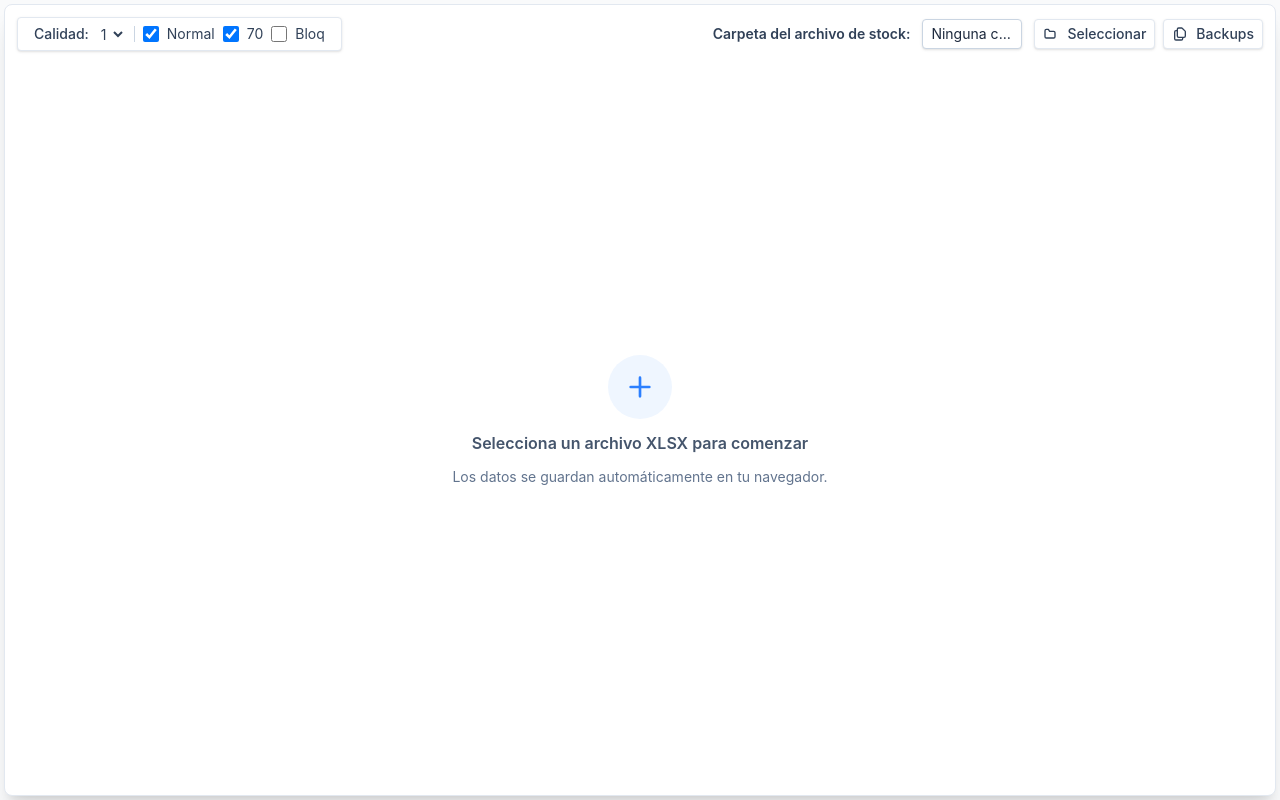
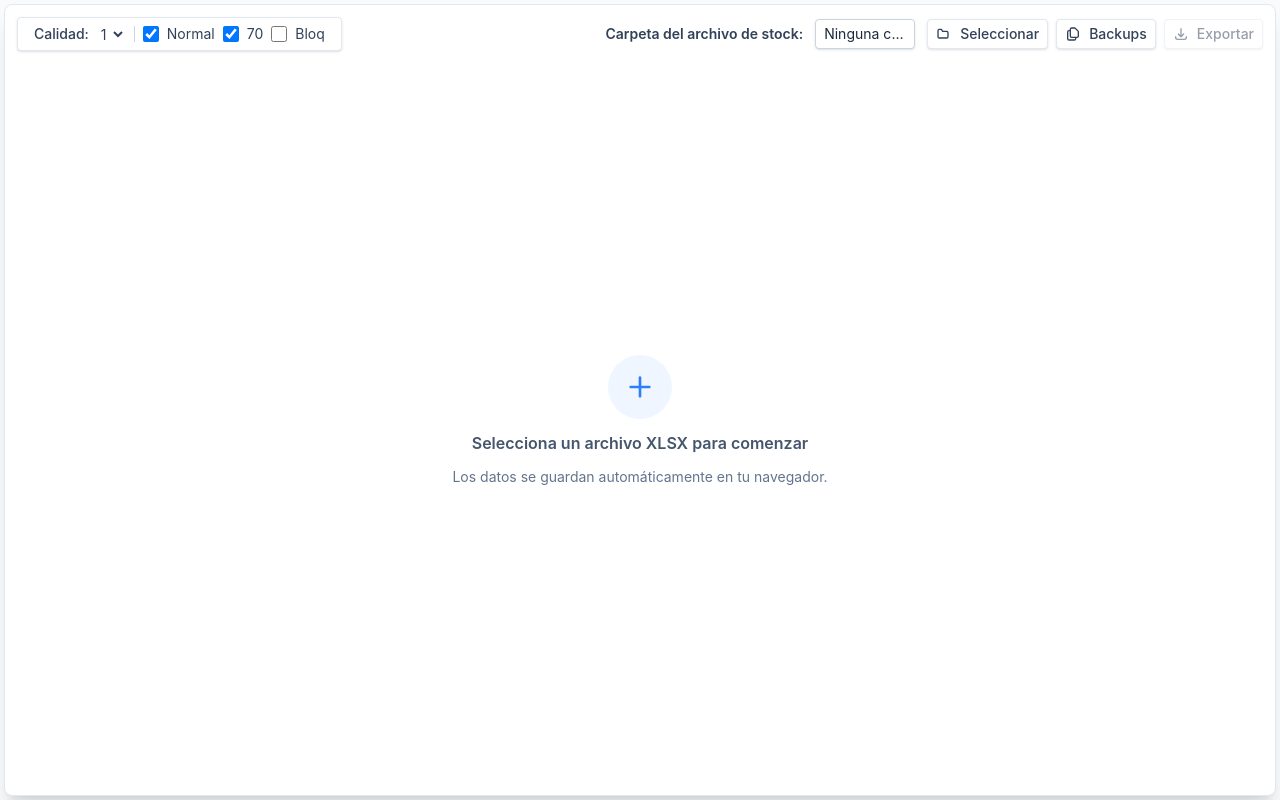
Before and after one commit to CRISTIANESCOBAR-ar/Vue.js, a Vue app: page /carga-archivo in a window 1280 px wide. Built offline with nearby package versions, Linux system fonts and the light colour scheme; sample sign-in values are in the browser's storage.

Commit message:
feat: add advanced Excel export with detailed breakdown and styling

```diff
--- a/package.json
+++ b/package.json
@@ -12,7 +12,8 @@
     "dexie": "^4.2.1",
     "vue": "^3.4.21",
     "vue-router": "^4.3.0",
-    "xlsx": "^0.18.5"
+    "xlsx": "^0.18.5",
+    "xlsx-js-style": "^1.2.0"
   },
   "devDependencies": {
     "@tailwindcss/postcss": "^4.1.17",
--- a/src/views/CargaArchivo.vue
+++ b/src/views/CargaArchivo.vue
@@ -97,6 +97,18 @@
                   <path stroke-linecap="round" stroke-linejoin="round" stroke-width="2" d="M8 7v8a2 2 0 002 2h6M8 7V5a2 2 0 012-2h4.586a1 1 0 01.707.293l4.414 4.414a1 1 0 01.293.707V15a2 2 0 01-2 2h-2M8 7H6a2 2 0 00-2 2v10a2 2 0 002 2h8a2 2 0 002-2v-2" />
                 </svg>
                 Backups
+              </button>
+
+              <button
+                @click="exportToExcel"
+                :disabled="!filteredData.length"
+                class="inline-flex items-center gap-2 border border-slate-200 bg-white text-slate-700 rounded text-sm font-medium hover:bg-slate-50 transition-colors duration-150 shadow-sm hover:shadow-md ml-2 disabled:opacity-50 disabled:cursor-not-allowed"
+                style="padding: 0.25rem 0.5rem;"
+              >
+                <svg xmlns="http://www.w3.org/2000/svg" class="h-4 w-4" fill="none" viewBox="0 0 24 24" stroke="currentColor">
+                  <path stroke-linecap="round" stroke-linejoin="round" stroke-width="2" d="M4 16v1a3 3 0 003 3h10a3 3 0 003-3v-1m-4-4l-4 4m0 0l-4-4m4 4V4" />
+                </svg>
+                Exportar
               </button>
             </div>
           </div>
@@ -447,6 +459,7 @@ import { ref, computed, onMounted, shallowRef, watch, nextTick } from 'vue'
 import { useExcelReader } from '../composables/useExcelReader'
 import { useLocalStorage } from '../composables/useLocalStorage'
 import { saveSnapshot, getSnapshots, loadSnapshot, deleteSnapshot } from '../db'
+import { utils, writeFile } from 'xlsx-js-style'
 
 const { readExcelFile } = useExcelReader()
 const { data, loadData, saveData, clearData } = useLocalStorage()
@@ -1333,6 +1346,259 @@ const removeBackup = async (id) => {
   await loadBackups()
 }
 
+const exportToExcel = () => {
+  if (!filteredData.value || filteredData.value.length === 0) return
+  if (!fileData.value || !fileData.value.data) return
+
+  const headers = fileData.value.data[0]
+  const rows = fileData.value.data.slice(1)
+
+  // Indices para búsqueda rápida
+  const artigoIdx = headers.findIndex(h => h === 'ARTIGO')
+  const nomeMercadoIdx = headers.findIndex(h => h === 'NOME_MERCADO')
+  const qldIdx = headers.findIndex(h => h === 'QLD')
+  const direcIdx = headers.findIndex(h => h === 'DIREC')
+  const partidaIdx = headers.findIndex(h => h === 'PARTIDA')
+  const metrosIdx = headers.findIndex(h => h === 'METROS')
+  const pontIdx = headers.findIndex(h => h === 'PONT')
+  const seqIdx = headers.findIndex(h => h === 'SEQ')
+
+  const _clientOverrides = clientOverrides.value
+  const _direcOverrides = direcOverrides.value
+
+  let totalMayorista = 0
+  let totalConfeccionista = 0
+  let totalMetros = 0
+  const nombresComercialesUnicos = new Set()
+
+  const dataToExport = filteredData.value.map(row => {
+    const artigoStr = String(row.ARTIGO || '')
+
+    // Acumular totales
+    totalMayorista += row.MAYORISTA || 0
+    totalConfeccionista += row.CONFECCIONISTA || 0
+    totalMetros += row.METROS || 0
+    if (row.NOME_MERCADO) {
+      nombresComercialesUnicos.add(row.NOME_MERCADO)
+    }
+
+    // Calcular detalle confeccionista y mayorista
+    // Buscar todas las filas raw que corresponden a este grupo (Artigo + NomeMercado)
+    const partidasMapConfe = {}
+    const partidasMapMayo = {}
+
+    for (let i = 0; i < rows.length; i++) {
+      const r = rows[i]
+      // Filtros básicos del grupo
+      if (r[artigoIdx] !== row.ARTIGO || r[nomeMercadoIdx] !== row.NOME_MERCADO) continue
+
+      // Filtros globales (QLD, DIREC) - Deben coincidir con lo que se ve en pantalla
+      if (r[qldIdx] != selectedQLD.value) continue
+
+      const seq = seqIdx !== -1 ? r[seqIdx] : null
+      const direc = r[direcIdx]
+      let direcStr = String(direc || '').trim()
+      if (seq && _direcOverrides[seq]) {
+        direcStr = String(_direcOverrides[seq]).trim()
+      }
+
+      // Filtro DIREC (Normal/70)
+      const isDirec70 = direcStr === '70'
+      const isDirecNormal = direcStr === ''
+      if (!((isDirec70 && showDirec70.value) || (isDirecNormal && showDirecNormal.value))) continue
+
+      const partida = r[partidaIdx]
+      const metros = parseFloat(r[metrosIdx]) || 0
+      const pont = pontIdx !== -1 ? parseFloat(r[pontIdx]) || 0 : 0
+
+      // Calcular cliente
+      let cliente = ''
+      if (seq && _clientOverrides[seq]) {
+        cliente = _clientOverrides[seq]
+      } else if (metros >= 50) {
+        if (pont <= 20) cliente = 'Confe'
+        else if (pont > 20) cliente = 'Mayo'
+      }
+
+      const partidaStr = String(partida || '')
+      // Agrupar por los últimos 6 caracteres
+      const key = partidaStr.length >= 6 ? partidaStr.slice(-6) : partidaStr
+
+      if (cliente === 'Confe') {
+        if (!partidasMapConfe[key]) partidasMapConfe[key] = 0
+        partidasMapConfe[key] += metros
+      } else if (cliente === 'Mayo') {
+        if (!partidasMapMayo[key]) partidasMapMayo[key] = 0
+        partidasMapMayo[key] += metros
+      }
+    }
+
+    // Función helper para formatear detalle
+    const formatDetalle = (map) => {
+      const groups = {}
+      Object.entries(map).forEach(([key, metros]) => {
+        // key ejemplo: 539018. Rolada: 3901 (índices 1,2,3,4)
+        const rolada = key.length >= 5 ? key.substring(1, 5) : 'AAAA'
+        if (!groups[rolada]) groups[rolada] = []
+        groups[rolada].push({ key, metros })
+      })
+
+      const sortedRoladas = Object.keys(groups).sort()
+      const resultParts = []
+
+      sortedRoladas.forEach(rolada => {
+        const items = groups[rolada]
+        // Ordenar por sufijo (índices 5 en adelante)
+        items.sort((a, b) => {
+          const sufA = a.key.substring(5)
+          const sufB = b.key.substring(5)
+          return sufA.localeCompare(sufB)
+        })
+
+        if (items.length > 1) {
+          const sum = items.reduce((acc, curr) => acc + curr.metros, 0)
+          const vals = items.map(i => Math.round(i.metros)).join(' + ')
+          resultParts.push(`(${vals} = ${Math.round(sum)})`)
+        } else {
+          resultParts.push(Math.round(items[0].metros))
+        }
+      })
+
+      return resultParts.join(' + ')
+    }
+
+    const detalleConfe = formatDetalle(partidasMapConfe)
+    const detalleMayo = formatDetalle(partidasMapMayo)
+
+    return {
+      'Articulo': artigoStr.slice(0, 10),
+      'Color': artigoStr.slice(10),
+      'Nombre Comercial': row.NOME_MERCADO,
+      'Mayorista': row.MAYORISTA,
+      'Confeccionista': row.CONFECCIONISTA,
+      'Total': row.METROS,
+      'Detalle Confeccionista': detalleConfe,
+      'Detalle Mayorista': detalleMayo
+    }
+  })
+
+  // Agregar fila de totales
+  dataToExport.push({
+    'Articulo': 'TOTALES',
+    'Color': '',
+    'Nombre Comercial': nombresComercialesUnicos.size,
+    'Mayorista': totalMayorista,
+    'Confeccionista': totalConfeccionista,
+    'Total': totalMetros,
+    'Detalle Confeccionista': '',
+    'Detalle Mayorista': ''
+  })
+
+  const ws = utils.json_to_sheet(dataToExport)
+
+  // Estilos
+  const headerStyle = {
+    font: { bold: true, color: { rgb: "FFFFFF" } },
+    fill: { fgColor: { rgb: "4F46E5" } }, // Indigo 600
+    alignment: { horizontal: "center", vertical: "center" },
+    border: {
+      top: { style: "thin" },
+      bottom: { style: "thin" },
+      left: { style: "thin" },
+      right: { style: "thin" }
+    }
+  }
+
+  const cellStyle = {
+    alignment: { vertical: "center" },
+    border: {
+      top: { style: "thin" },
+      bottom: { style: "thin" },
+      left: { style: "thin" },
+      right: { style: "thin" }
+    }
+  }
+
+  const totalStyle = {
+    font: { bold: true },
+    fill: { fgColor: { rgb: "F3F4F6" } }, // Gray 100
+    alignment: { vertical: "center" },
+    border: {
+      top: { style: "medium" },
+      bottom: { style: "thin" },
+      left: { style: "thin" },
+      right: { style: "thin" }
+    }
+  }
+
+  // Aplicar estilos y anchos
+  const range = utils.decode_range(ws['!ref'])
+  const wscols = []
+
+  for (let R = range.s.r; R <= range.e.r; ++R) {
+    for (let C = range.s.c; C <= range.e.c; ++C) {
+      const cell_address = utils.encode_cell({ r: R, c: C })
+      if (!ws[cell_address]) continue
+
+      const cell = ws[cell_address]
+      const isNumber = typeof cell.v === 'number'
+
+      // Formato numérico para celdas con números
+      if (isNumber) {
+        cell.z = "#,##0"
+      }
+
+      // Header row
+      if (R === 0) {
+        cell.s = headerStyle
+      }
+      // Total row (last row)
+      else if (R === range.e.r) {
+        cell.s = { ...totalStyle }
+        if (isNumber) {
+          // Alinear a la derecha con sangría (indent: 1)
+          cell.s.alignment = { ...totalStyle.alignment, horizontal: "right", indent: 1 }
+        }
+      }
+      // Data rows
+      else {
+        cell.s = { ...cellStyle }
+        if (isNumber) {
+          // Alinear a la derecha con sangría (indent: 1)
+          cell.s.alignment = { ...cellStyle.alignment, horizontal: "right", indent: 1 }
+        }
+      }
+    }
+  }
+
+  // Calcular anchos de columna
+  const keys = Object.keys(dataToExport[0])
+  keys.forEach((key, i) => {
+    let maxLen = key.length
+    dataToExport.forEach(row => {
+      const val = String(row[key] || '')
+      if (val.length > maxLen) maxLen = val.length
+    })
+    wscols.push({ wch: maxLen + 2 })
+  })
+  ws['!cols'] = wscols
+
+  const wb = utils.book_new()
+  utils.book_append_sheet(wb, ws, "Stock")
+
+  const now = new Date()
+  const day = String(now.getDate()).padStart(2, '0')
+  const month = String(now.getMonth() + 1).padStart(2, '0')
+  const year = now.getFullYear()
+  const hours = String(now.getHours()).padStart(2, '0')
+  const minutes = String(now.getMinutes()).padStart(2, '0')
+  const seconds = String(now.getSeconds()).padStart(2, '0')
+
+  const fileName = `Analisis_Stock_${day}${month}${year}_${hours}${minutes}${seconds}.xlsx`
+
+  writeFile(wb, fileName)
+}
+
 </script>
 
 <style scoped>
```
Also changed, not shown: 2 other files (tests, documents, lock files or other folders).
